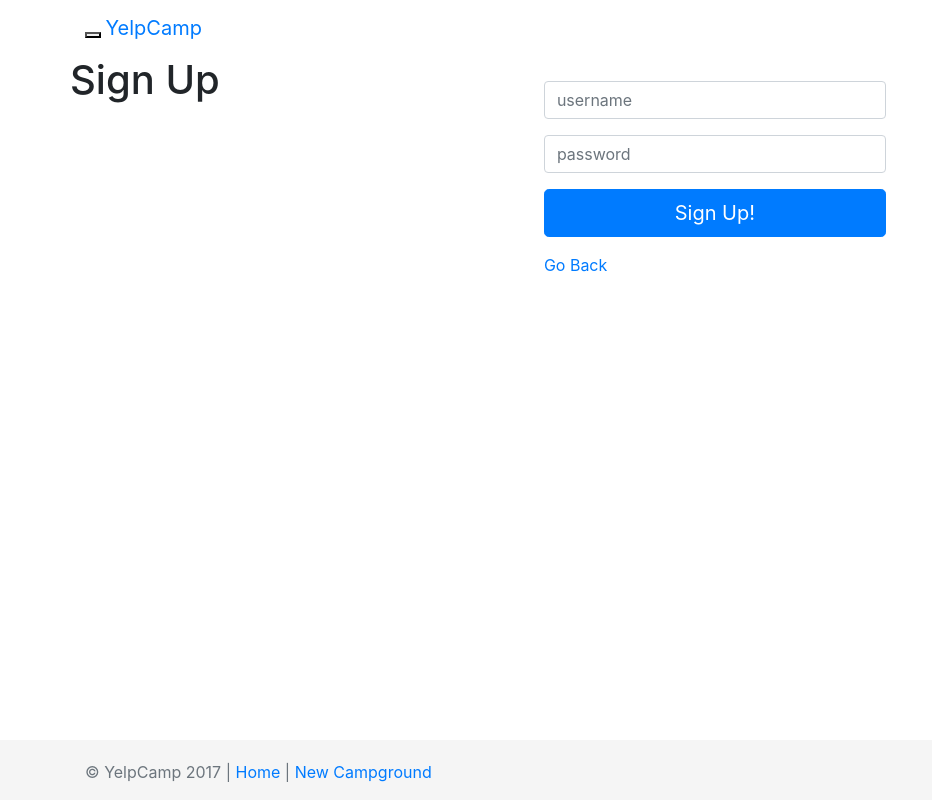
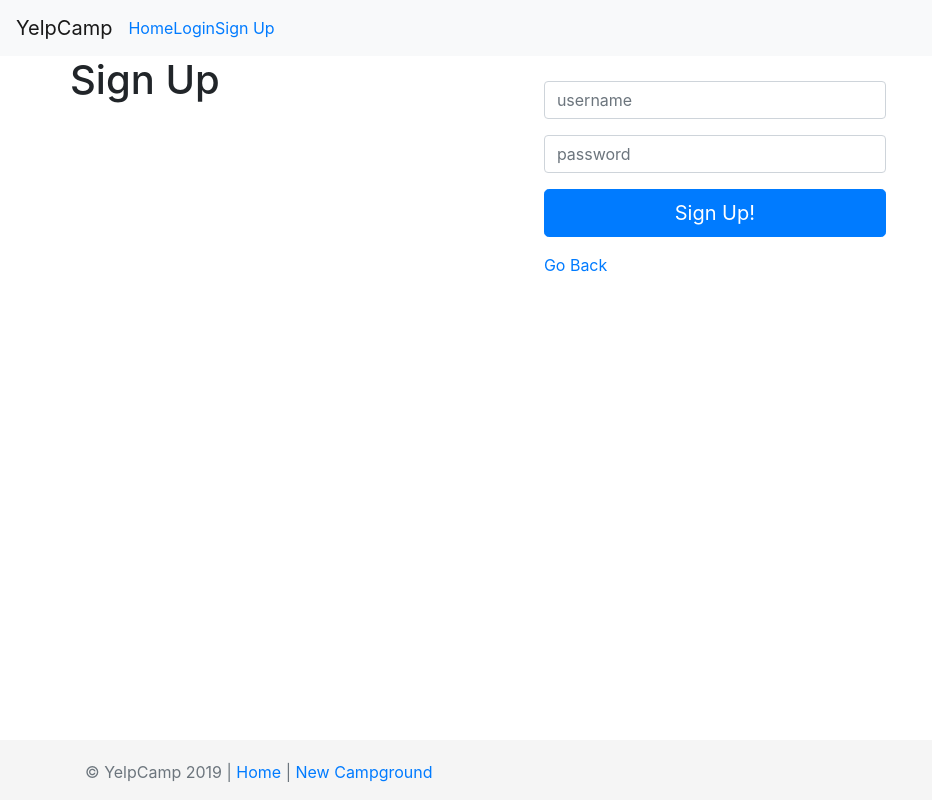
Before and after one commit to AlexandruCardas/website-yelp-camp-node.js, a Node server app: page /register in a window 1280 px wide. Shown: the whole page, without its empty margins (0-932 px from the left). Run offline with Node 20, Linux system fonts and the light colour scheme; some libraries are stand-ins or nearby versions.

Commit message:
Fix small issues with variables and improve navbar
Signed-off-by: Alexandru Cardas <c17504869@mydit.ie>

```diff
--- a/app.js
+++ b/app.js
@@ -23,9 +23,9 @@ const commentRoutes = require("./routes/comments"),
 // assign mongoose promise library and connect to database
 mongoose.Promise = global.Promise;
 
-const databaseUri = process.env.MONGODB_URI || 'mongodb://localhost/yelp_camp';
+const databaseUri = process.env.MONGODB_URI || 'mongodb://localhost:27017/YelpCamp?authSource=admin';
 
-mongoose.connect(databaseUri, {useNewUrlParser: true})
+mongoose.connect(databaseUri, {user: "calexc95", pass: "MyMongo1995!?", useNewUrlParser: true})
     .then(() => console.log(`Database connected`))
     .catch(err => console.log(`Database connection error: ${err.message}`));
 
@@ -36,7 +36,7 @@ app.use(methodOverride('_method'));
 app.use(cookieParser('secret'));
 //require moment
 app.locals.moment = require('moment');
-// seedDB(); //seed the database
+ // seedDB(); //seed the database
 
 // PASSPORT CONFIGURATION
 app.use(require("express-session")({
--- a/models/campground.js
+++ b/models/campground.js
@@ -8,7 +8,7 @@ const campgroundSchema = new mongoose.Schema({
     location: String,
     lat: Number,
     lng: Number,
-   createdAt: { type: Date, default: Date.now },
+    createdAt: {type: Date, default: Date.now},
     author: {
         id: {
             type: mongoose.Schema.Types.ObjectId,
@@ -24,5 +24,4 @@ const campgroundSchema = new mongoose.Schema({
     ]
 });
 
-const Campground = mongoose.model("Campground", campgroundSchema);
-module.exports = Campground;
+module.exports = mongoose.model("Campground", campgroundSchema);
--- a/models/comment.js
+++ b/models/comment.js
@@ -1,8 +1,8 @@
-var mongoose = require("mongoose");
+let mongoose = require("mongoose");
 
-var commentSchema = mongoose.Schema({
+let commentSchema = new mongoose.Schema({
     text: String,
-    createdAt: { type: Date, default: Date.now },
+    createdAt: {type: Date, default: Date.now},
     author: {
         id: {
             type: mongoose.Schema.Types.ObjectId,
--- a/seeds.js
+++ b/seeds.js
@@ -18,7 +18,7 @@ var data = [
         image: "https://farm1.staticflickr.com/189/493046463_841a18169e.jpg",
         description: "Lorem ipsum dolor sit amet, consectetur adipisicing elit, sed do eiusmod tempor incididunt ut labore et dolore magna aliqua. Ut enim ad minim veniam, quis nostrud exercitation ullamco laboris nisi ut aliquip ex ea commodo consequat. Duis aute irure dolor in reprehenderit in voluptate velit esse cillum dolore eu fugiat nulla pariatur. Excepteur sint occaecat cupidatat non proident, sunt in culpa qui officia deserunt mollit anim id est laborum"
     }
-]
+];
 
 function seedDB(){
    //Remove all campgrounds
--- a/views/campgrounds/show.ejs
+++ b/views/campgrounds/show.ejs
@@ -1,5 +1,5 @@
-<% include ../partials/header.ejs %>
-<%inclide %>
+<%- include('../partials/header.ejs'); -%>
+
 <div class="row">
     <div class="col-md-3">
         <p class="lead">YelpCamp</p>
--- a/views/comments/edit.ejs
+++ b/views/comments/edit.ejs
@@ -1,5 +1,5 @@
-<% include ../partials/header %>
-    <div class="row">
+<%- include('../partials/header.ejs'); -%>
+<div class="row">
         <h1 style="text-align: center">Edit Comment</h1>
         <div style="width: 30%; margin: 25px auto;">
             <form action="/campgrounds/<%= campground_id %>/comments/<%=comment._id %>?_method=PUT" method="POST">
--- a/views/login.ejs
+++ b/views/login.ejs
@@ -1,8 +1,10 @@
 <% include partials/header.ejs %>
+<% login = "/login" %>
+
     <div class="row">
         <h1 style="text-align: center">Login</h1>
         <div style="width: 30%; margin: 25px auto;">
-            <form action="/login" method="post">
+            <form action="<%= login %>" method="post">
                 <div class="form-group">
                     <label>
                         <input class="form-control" type="text" name="username" placeholder="username">
--- a/views/partials/footer.ejs
+++ b/views/partials/footer.ejs
@@ -1,14 +1,23 @@
 </div><!-- /.container -->
 <footer class="footer">
     <div class="container">
-            <p class="text-muted">&copy; YelpCamp 2017 | <a href="/campgrounds">Home</a> | <a href="/campgrounds/new">New Campground</a></p>
+        <p class="text-muted">&copy; YelpCamp 2019 | <a href="/campgrounds">Home</a> | <a href="/campgrounds/new">New
+                                                                                                                  Campground</a>
+        </p>
     </div>
 </footer>
 
 <!-- Custom JS for search feature -->
 <script src="/scripts/search.js" async defer></script>
 <!-- Bootstrap JS CDN -->
-        <script src="https://code.jquery.com/jquery-3.3.1.slim.min.js" integrity="sha384-q8i/X+965DzO0rT7abK41JStQIAqVgRVzpbzo5smXKp4YfRvH+8abtTE1Pi6jizo" crossorigin="anonymous"></script>
-        <script src="https://cdnjs.cloudflare.com/ajax/libs/popper.js/1.14.7/umd/popper.min.js" integrity="sha384-UO2eT0CpHqdSJQ6hJty5KVphtPhzWj9WO1clHTMGa3JDZwrnQq4sF86dIHNDz0W1" crossorigin="anonymous"></script>
-        <script src="https://stackpath.bootstrapcdn.com/bootstrap/4.3.1/js/bootstrap.min.js" integrity="sha384-JjSmVgyd0p3pXB1rRibZUAYoIIy6OrQ6VrjIEaFf/nJGzIxFDsf4x0xIM+B07jRM" crossorigin="anonymous"></script>    </body>
+<script src="https://code.jquery.com/jquery-3.3.1.slim.min.js"
+        integrity="sha384-q8i/X+965DzO0rT7abK41JStQIAqVgRVzpbzo5smXKp4YfRvH+8abtTE1Pi6jizo"
+        crossorigin="anonymous"></script>
+<script src="https://cdnjs.cloudflare.com/ajax/libs/popper.js/1.14.7/umd/popper.min.js"
+        integrity="sha384-UO2eT0CpHqdSJQ6hJty5KVphtPhzWj9WO1clHTMGa3JDZwrnQq4sF86dIHNDz0W1"
+        crossorigin="anonymous"></script>
+<script src="https://stackpath.bootstrapcdn.com/bootstrap/4.3.1/js/bootstrap.min.js"
+        integrity="sha384-JjSmVgyd0p3pXB1rRibZUAYoIIy6OrQ6VrjIEaFf/nJGzIxFDsf4x0xIM+B07jRM"
+        crossorigin="anonymous"></script>
+</body>
 </html>
--- a/views/partials/header.ejs
+++ b/views/partials/header.ejs
@@ -11,25 +11,20 @@
     <link rel="stylesheet" href="/stylesheets/main.css">
 </head>
 <body>
-<nav class="navbar navbar-default">
-    <div class="container">
-        <div class="navbar-header">
-            <button type="button" class="navbar-toggle collapsed" data-toggle="collapse" data-target="#navbar"
-                    aria-expanded="false" aria-controls="navbar">
-                <span class="sr-only">Toggle navigation</span>
-                <span class="icon-bar"></span>
-                <span class="icon-bar"></span>
-                <span class="icon-bar"></span>
+<nav class="navbar navbar-expand-lg navbar-light bg-light">
+    <button class="navbar-toggler" type="button" data-toggle="collapse" data-target="#navbarSupportedContent"
+            aria-controls="navbarSupportedContent" aria-expanded="false" aria-label="Toggle navigation">
+        <span class="navbar-toggler-icon"></span>
     </button>
 
     <a class="navbar-brand" href="/">YelpCamp</a>
-        </div>
-        <div id="navbar" class="collapse navbar-collapse">
+
+    <div class="collapse navbar-collapse" id="navbarSupportedContent">
         <ul class="nav navbar-nav">
             <li class="<%= typeof page !== 'undefined' && page === 'campgrounds' ? 'active' : '' %>"><a
                         href="/campgrounds">Home</a></li>
         </ul>
-            <ul class="nav navbar-nav navbar-right">
+        <ul class="navbar-nav mr-auto">
             <% if(!currentUser){ %>
                 <li class="<%= typeof page !== 'undefined' && page === 'login' ? 'active' : '' %>"><a href="/login">Login</a>
                 </li>
@@ -40,7 +35,6 @@
                 <li><a href="/logout">Logout</a></li>
             <% } %>
         </ul>
-        </div>
     </div>
 </nav>
 
--- a/views/register.ejs
+++ b/views/register.ejs
@@ -1,8 +1,8 @@
-<% include ./partials/header.ejs %>
+<%- include('./partials/header.ejs'); -%>
     <div class="row">
         <h1 style="text-align: center">Sign Up</h1>
         <div style="width: 30%; margin: 25px auto;">
-            <form action="/register" method="post">
+            <form method="post">
                 <div class="form-group">
                     <input class="form-control" type="text" name="username" placeholder="username">
                 </div>
@@ -16,4 +16,5 @@
             <a href="/campgrounds">Go Back</a>
         </div>
     </div>
-<% include ./partials/footer.ejs %>
+
+<%- include('./partials/footer.ejs'); -%>
```
Also changed, not shown: models/user.js (+4 -4 lines). Lines whose indentation alone changed are shown as unchanged.
